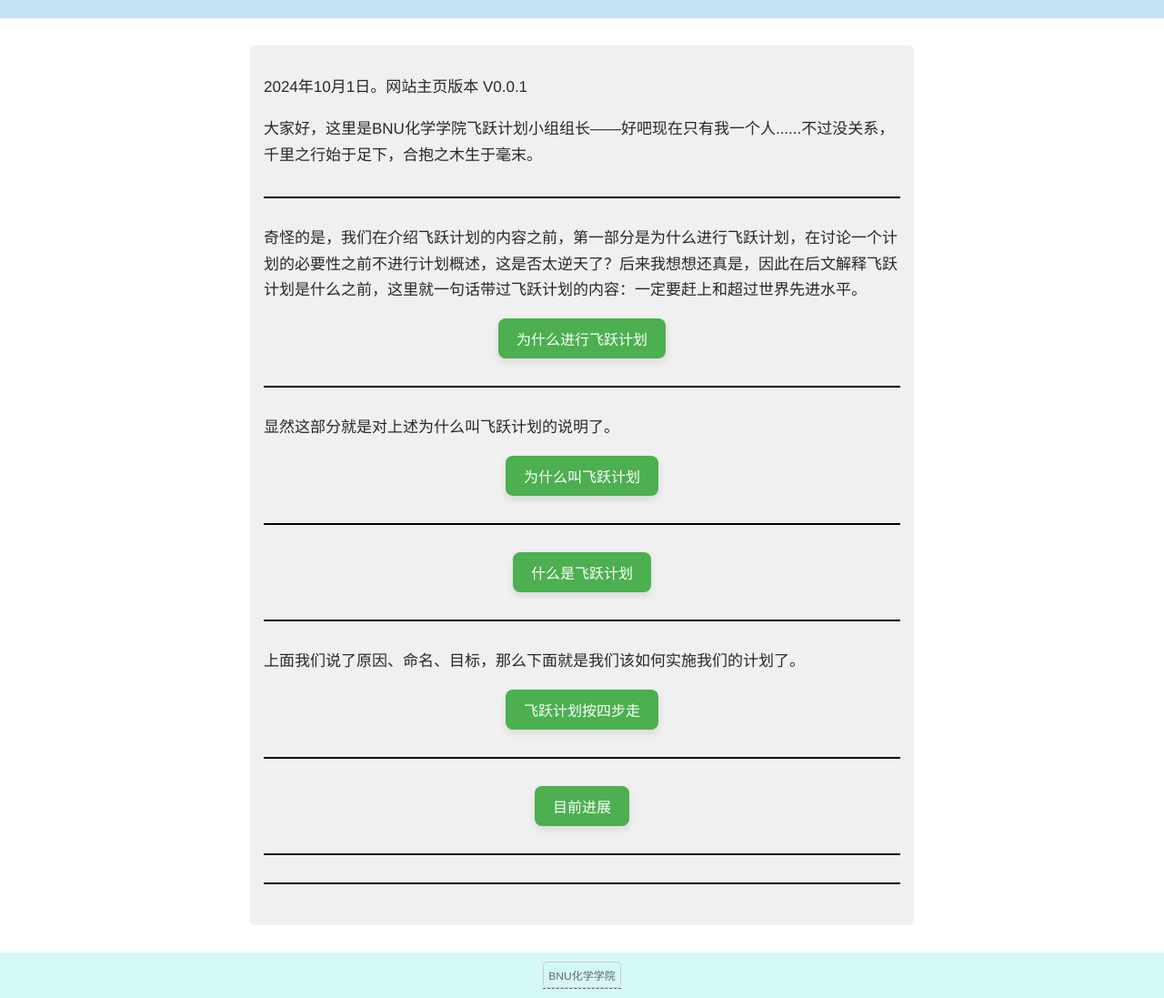
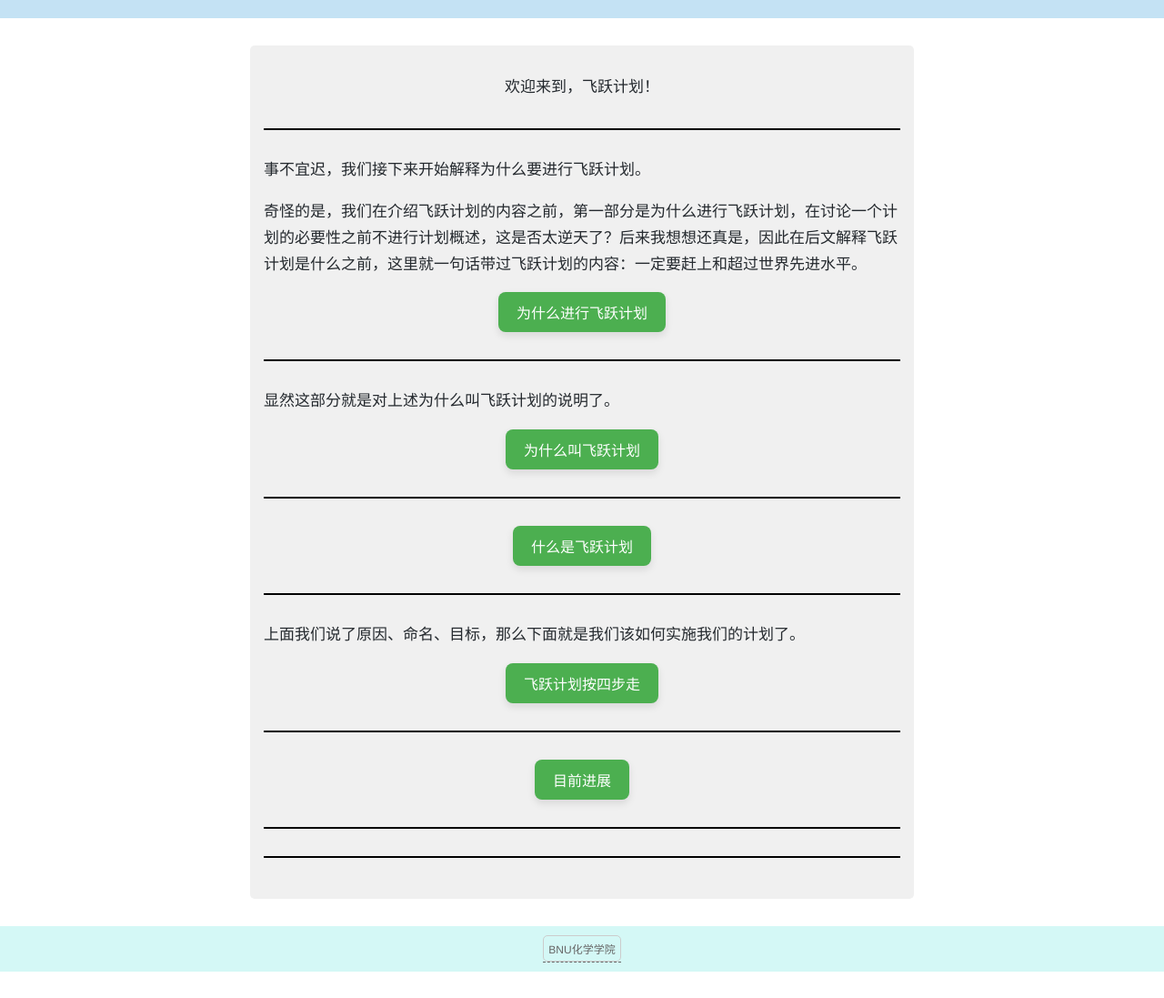
Before and after one commit to uminominami/leap-plan-open, a plain HTML site: page index.html in a window 1280 px wide. Shown: the whole page at 91% size. After the commit the page ends 1068 px from the top, so only its background shows below. Drawn offline with Linux system fonts and the light colour scheme.

Commit message:
modified:   index.html

```diff
--- a/index.html
+++ b/index.html
@@ -44,15 +44,14 @@
         line-height: 1.7;
         text-size-adjust: 100%;
       ">
-      <p>
-        2024年10月1日。网站主页版本 <span class="version">V0.0.1</span>
-      </p>
-      <p>
-        大家好，这里是BNU化学学院<author>飞跃计划小组</author>组长——好吧现在只有我一个人......不过没关系，千里之行始于足下，合抱之木生于毫末。
+      <p style="text-align: center;">
+        欢迎来到，飞跃计划！
       </p>
 
       <hr>
-
+      <p>
+        事不宜迟，我们接下来开始解释为什么要进行飞跃计划。
+      </p>
       <p>
       奇怪的是，我们在介绍飞跃计划的内容之前，第一部分是为什么进行飞跃计划，在讨论一个计划的必要性之前不进行计划概述，这是否太逆天了？后来我想想还真是，因此在后文解释飞跃计划是什么之前，这里就一句话带过飞跃计划的内容：一定要赶上和超过世界先进水平。
       </p>
@@ -228,9 +227,9 @@
       </div>
 
       <div id="link-container" style="display: none;">
-        <p>欢迎来到，飞跃计划:</p>
+        <p style="text-align: center;">欢迎来到，飞跃计划:</p>
         <!--  好吧，我就知道肯定会有人F12审查代码查看隐藏链接，不过本身主页里也没啥特殊的 -->
-        <a href="./飞跃计划主页.html" target="_blank">进入主页</a>
+        <p style="text-align: center;">  <a href="./飞跃计划主页.html" target="_blank">进入主页</a>   </p>
       </div>
 
 
```
